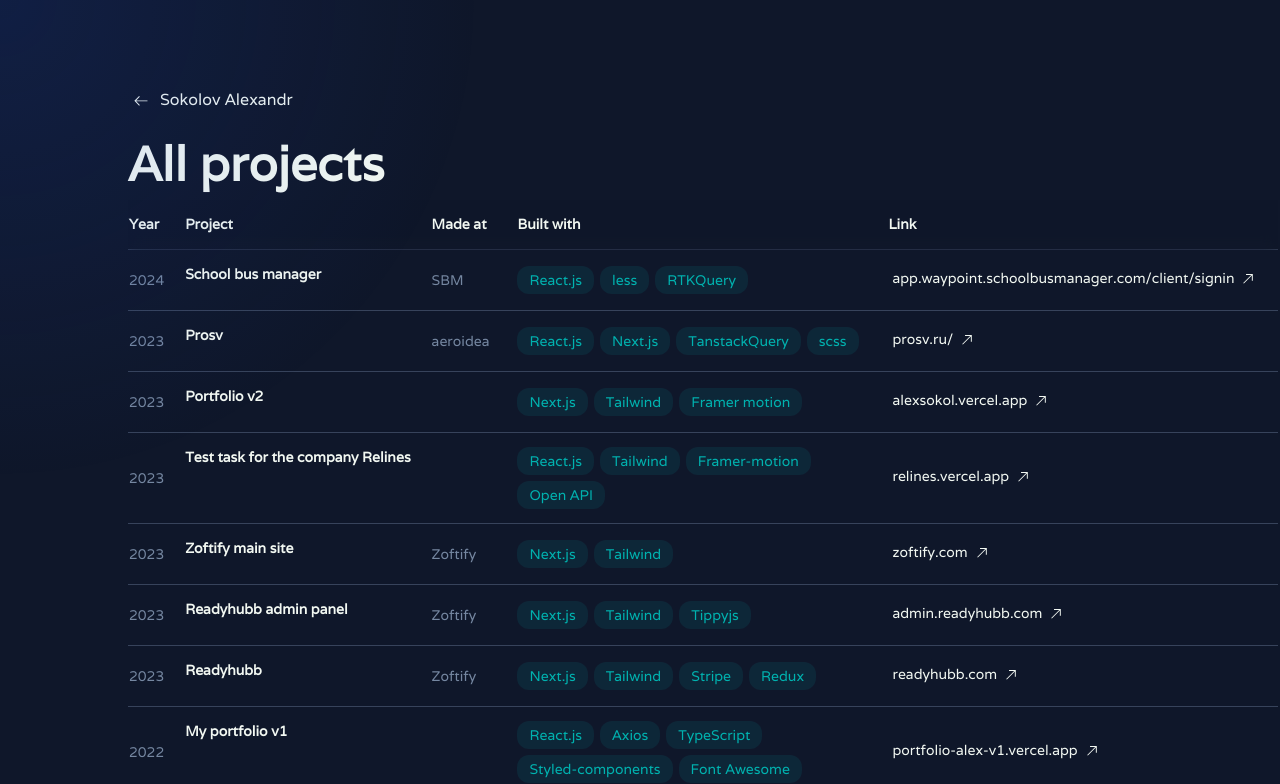
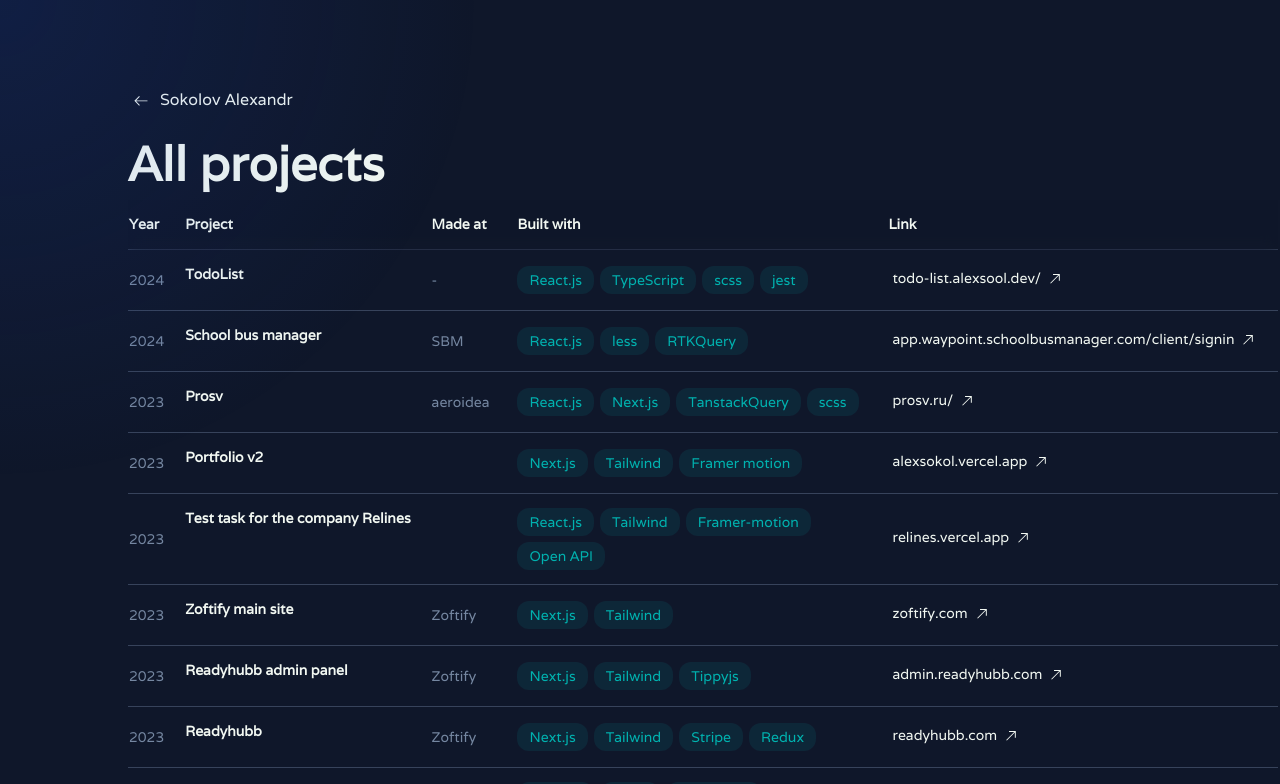
Before and after one commit to assassin0210/portfolio-v2, a Next.js app: page /archive in a window 1280 px wide. Shown: the top 784 px of the page. Built offline with nearby package versions, Linux system fonts and the light colour scheme; no server answers.

Commit message:
add new project to portfolio

```diff
--- a/src/features/projects/data.ts
+++ b/src/features/projects/data.ts
@@ -24,9 +24,21 @@ import {
   sbm2,
   sbm3,
   sbm4,
+  todoList1,
 } from '@/shared/assets/images/images'
 
 export const projectsData = [
+  {
+    href: 'https://todo-list.alexsool.dev/',
+    githubLink: 'https://github.com/assassin0210/todo-list',
+    projectName: 'TodoList',
+    org: '-',
+    year: '2024',
+    images: [todoList1, todoList1, todoList1],
+    description:
+      "One of the test tasks. Todo list. Items are added with the 'Enter' key after entering the title (duplicate titles are not added). It's possible to view active and completed todos, and delete all completed ones with a single button.",
+    chips: ['React.js', 'TypeScript', 'scss', 'jest'],
+  },
   {
     href: 'https://app.waypoint.schoolbusmanager.com/client/signin',
     githubLink: '',
--- a/src/shared/assets/images/images.ts
+++ b/src/shared/assets/images/images.ts
@@ -26,6 +26,7 @@ import sbm4 from './sbm4.png'
 import imgTesla1 from './tesla1.png'
 import imgTesla2 from './tesla2.png'
 import imgTesla3 from './tesla2.png'
+import todoList1 from './todoList1.png'
 
 export {
   imgCapture1,
@@ -56,4 +57,5 @@ export {
   sbm2,
   sbm3,
   sbm4,
+  todoList1,
 }
```
Also changed, not shown: src/shared/assets/images/todoList1.png (added).
